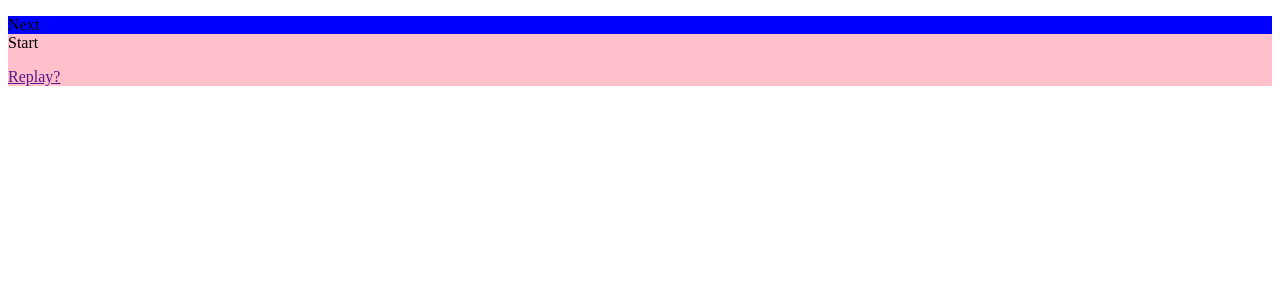
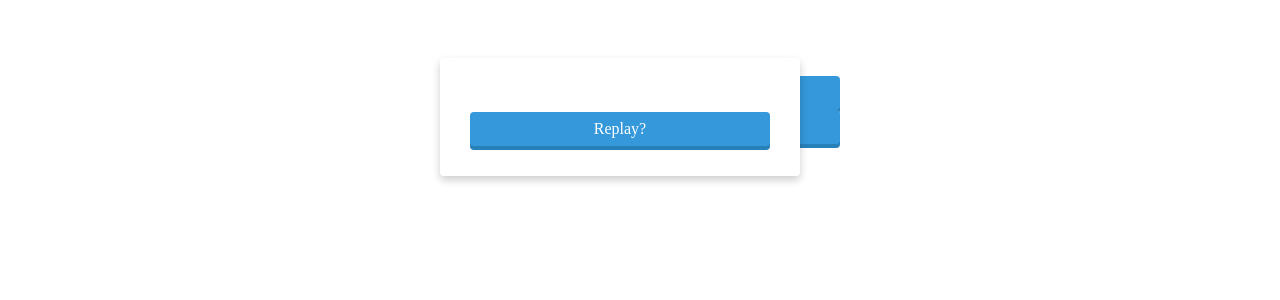
Before and after one commit to marimonon/vite-quiz, a React (Vite) app: page / in a window 1280 px wide. Shown: the top 300 px of the page. Built offline with nearby package versions, Linux system fonts and the light colour scheme.

Commit message:
CSSのコピー

```diff
--- a/src/App.jsx
+++ b/src/App.jsx
@@ -4,21 +4,103 @@ function App() {
   return (
     <section
       css={css`
-        background: pink;
+        width: 400px;
+        margin: 8px auto;
+        background-color: #fff;
+        border-radius: 4px;
+        padding: 16px;
+        position: relative;
       `}
     >
-      <p id="question"></p>
-      <ul id="choices"></ul>
-      <p id="comment"></p>
-      <div id="btn" css={{ backgroundColor: "blue" }}>
+      <p
+        id="question"
+        css={css`
+          margin-bottom: 16px;
+          font-weight: bold;
+        `}
+      ></p>
+      <ul
+        id="choices"
+        css={css`
+          list-style: none;
+          padding: 0;
+          margin-bottom: 16px;
+        `}
+      ></ul>
+      <p
+        id="comment"
+        css={css`
+          display: block;
+          padding: 10px;
+          background-color: #fff;
+        `}
+      ></p>
+      <div
+        id="btn"
+        css={css`
+          background: #3498db;
+          padding: 8px;
+          border-radius: 4px;
+          cursor: pointer;
+          text-align: center;
+          color: #fff;
+          box-shadow: 0 4px 0 #2880b9;
+        `}
+      >
         Next
       </div>
-      <div id="startBtn" className="disabled">
+      <div
+        id="startBtn"
+        className="disabled"
+        css={css`
+          background: #3498db;
+          padding: 8px;
+          border-radius: 4px;
+          cursor: pointer;
+          text-align: center;
+          color: #fff;
+          box-shadow: 0 4px 0 #2880b9;
+        `}
+      >
         Start
       </div>
-      <section id="result" className="hidden">
-        <p></p>
-        <a href="">Replay?</a>
+      <section
+        id="result"
+        className="hidden"
+        css={css`
+          position: absolute;
+          width: 300px;
+          background: #fff;
+          padding: 30px;
+          box-shadow: 0 4px 8px rgba(0, 0, 0, 0.2);
+          top: 50px;
+          margin: 0 auto;
+          border-radius: 4px;
+          text-align: center;
+          transition: 0.4s;
+        `}
+      >
+        <p
+          css={css`
+            font-size: 24px;
+          `}
+        ></p>
+        <a
+          href=""
+          css={css`
+            background: #3498db;
+            padding: 8px;
+            border-radius: 4px;
+            cursor: pointer;
+            text-align: center;
+            color: #fff;
+            box-shadow: 0 4px 0 #2880b9;
+            display: block;
+            text-decoration: none;
+          `}
+        >
+          Replay?
+        </a>
       </section>
     </section>
   );
```
